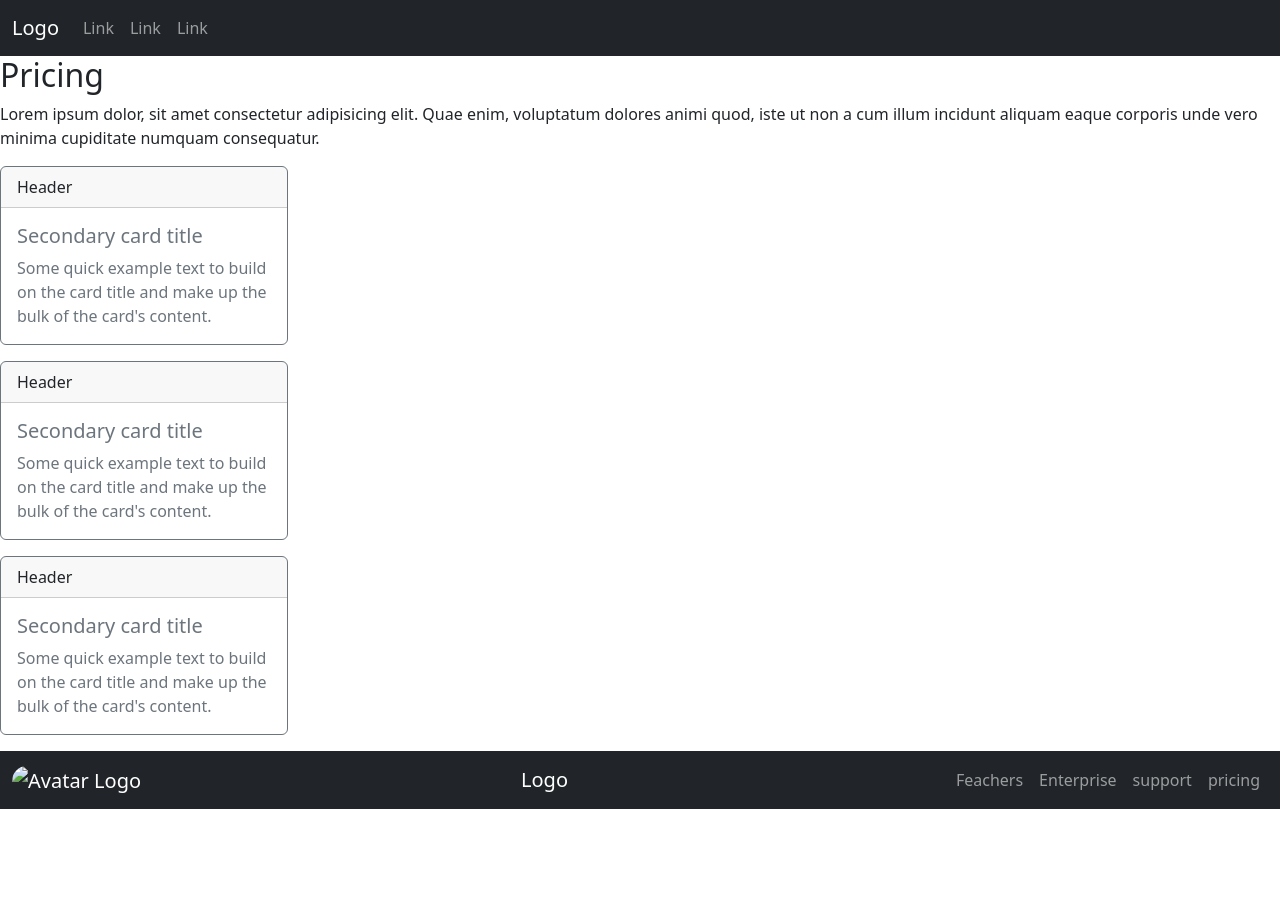
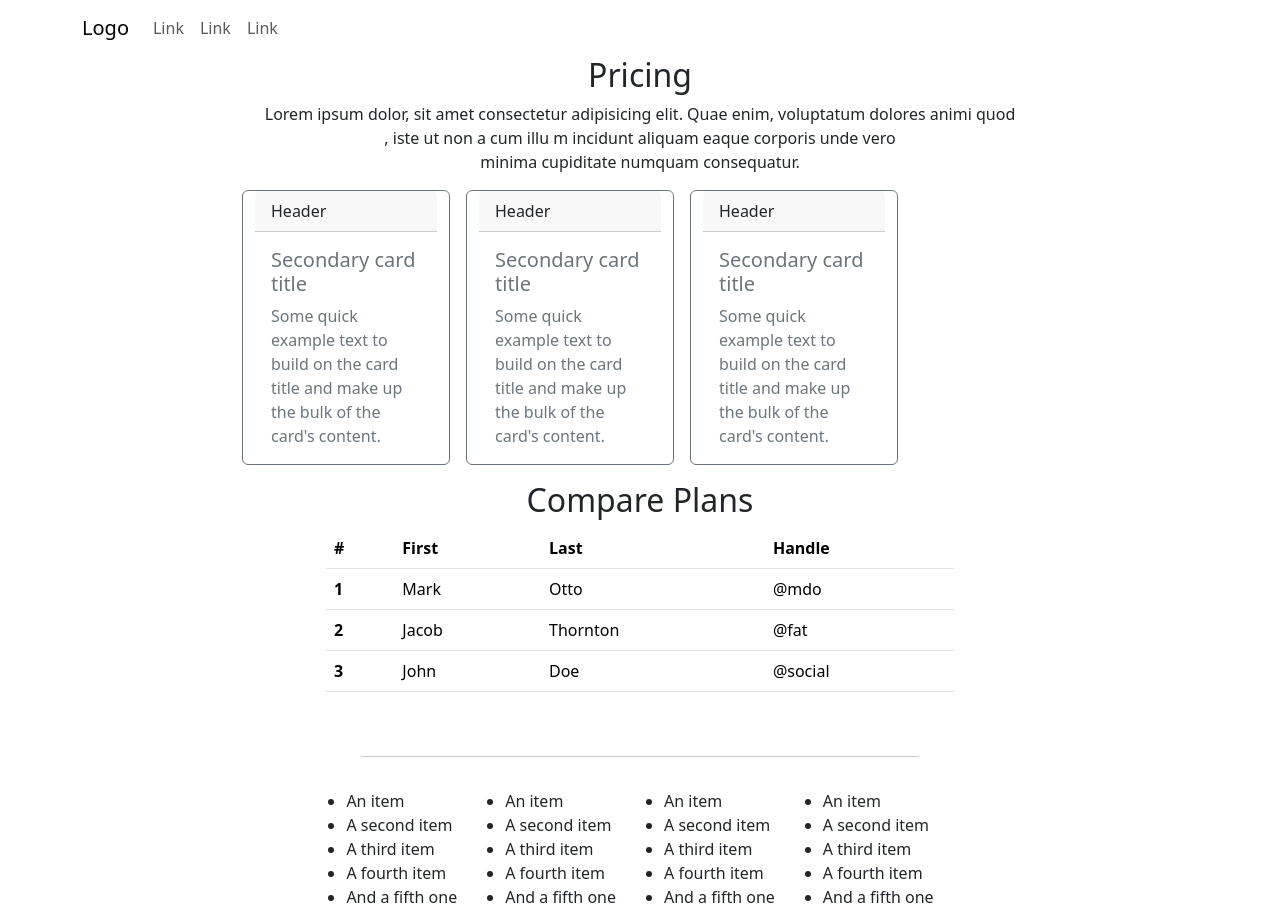
Before and after one commit to Ahmadrezaaa1382/layout-bootstrap, a plain HTML site: page tamrin bootstrap/index.html in a window 1280 px wide. Before the commit the page ends 809 px from the top, so only its background shows below. Drawn offline with nearby package versions, Linux system fonts and the light colour scheme.

Commit message:
Add files via upload

```diff
--- a/tamrin bootstrap/index.html
+++ b/tamrin bootstrap/index.html
@@ -8,8 +8,8 @@
     <script src="https://cdn.jsdelivr.net/npm/bootstrap@5.3.3/dist/js/bootstrap.bundle.min.js"></script>
 </head>
 <body>
-     <nav class="navbar navbar-expand-sm bg-dark navbar-dark">
-  <div class="container-fluid">
+     <nav class="container-fluid navbar navbar-expand-sm navbar-white">
+  <div class="container">
     <a class="navbar-brand" href="#">Logo</a>
     <button class="navbar-toggler" type="button" data-bs-toggle="collapse" data-bs-target="#collapsibleNavbar">
       <span class="navbar-toggler-icon"></span>
@@ -30,68 +30,121 @@
   </div>
 </nav>
 
-   <article>
-        <div>
+   <article class="container-fluid">
+        <div class="container text-center">
             <h2>Pricing</h2>
-            <p>Lorem ipsum dolor, sit amet consectetur adipisicing elit. Quae enim, voluptatum dolores animi quod, iste ut non a cum illum incidunt aliquam eaque corporis unde vero minima cupiditate numquam consequatur.</p>
+            <p>Lorem ipsum dolor, sit amet consectetur adipisicing elit.
+               Quae enim, voluptatum dolores animi quod <br>, iste ut non a cum illu m incidunt aliquam eaque corporis unde vero <br> minima cupiditate numquam consequatur.</p>
         </div>
    </article>
 
-    <article>
-        <section>
-             <div class="card border-secondary mb-3" style="max-width: 18rem;">
+    <article class="container-fluid">
+        <section class="container row gap-3 d-flex justify-content-center">
+             <div class="card border-secondary mb-3" style="max-width: 13rem;">
                <div class="card-header">Header</div>
                <div class="card-body text-secondary">
                  <h5 class="card-title">Secondary card title</h5>
                  <p class="card-text">Some quick example text to build on the card title and make up the bulk of the card's content.</p>
                </div>
               </div>
-        </section>
 
-       <section>
-        <div class="card border-secondary mb-3" style="max-width: 18rem;">
+        <div class="card border-secondary mb-3" style="max-width: 13rem;">
            <div class="card-header">Header</div>
            <div class="card-body text-secondary">
              <h5 class="card-title">Secondary card title</h5>
              <p class="card-text">Some quick example text to build on the card title and make up the bulk of the card's content.</p>
            </div>
         </div>
-        </section>
 
 
-       <div class="card border-secondary mb-3" style="max-width: 18rem;">
+
+       <div class="card border-secondary mb-3" style="max-width: 13rem;">
          <div class="card-header">Header</div>
          <div class="card-body text-secondary">
            <h5 class="card-title">Secondary card title</h5>
            <p class="card-text">Some quick example text to build on the card title and make up the bulk of the card's content.</p>
          </div>
        </div>
+       </section>
     </article>
 
+ <aside class="container-fluid mb-5">
+   <div class="container text-center">
+     <h2>Compare Plans</h2>
+    </div>
+      <table class="table container w-50">
+       <thead>
+         <tr>
+           <th scope="col">#</th>
+           <th scope="col">First</th>
+           <th scope="col">Last</th>
+           <th scope="col">Handle</th>
+         </tr>
+       </thead>
+       <tbody>
+         <tr>
+           <th scope="row">1</th>
+           <td>Mark</td>
+           <td>Otto</td>
+           <td>@mdo</td>
+         </tr>
+         <tr>
+           <th scope="row">2</th>
+           <td>Jacob</td>
+           <td>Thornton</td>
+           <td>@fat</td>
+         </tr>
+         <tr>
+           <th scope="row">3</th>
+           <td>John</td>
+           <td>Doe</td>
+           <td>@social</td>
+         </tr>
+       </tbody>
+     </table>
+</aside>
+
+<div class="container d-flex justify-content-center"><hr class="w-50 d-flex justify-content-center"></div>
 
 
-    <nav class="navbar navbar-expand-sm bg-dark navbar-dark">
-         <div class="container-fluid">
-           <a class="navbar-brand" href="#">
-             <img src="logo.png" alt="Avatar Logo" style="width:40px;" class="rounded-pill">
-           </a>
-           <a class="navbar-brand text-start" href="#">Logo</a>
-           <ul class="navbar-nav">
-             <li class="nav-item">
-               <a class="nav-link" href="#">Feachers</a>
-             </li>
-            <li class="nav-item">
-               <a class="nav-link" href="#">Enterprise</a>
-             </li>
-             <li class="nav-item">
-               <a class="nav-link" href="#">support</a>
-             </li>
-             <li class="nav-item">
-               <a class="nav-link" href="#">pricing</a>
-             </li>
-           </ul>
-         </div>
+<footer class="container-fluid">
+    <div class="container gap-5 d-flex justify-content-center pt-3">
+       <ul class="list-group">
+      <li class="list-item">An item</li>
+      <li class="list-item">A second item</li>
+      <li class="list-item">A third item</li>
+      <li class="list-item">A fourth item</li>
+      <li class="list-item">And a fifth one</li>
+    </ul>
 
-    </nav>
+    <ul class="list-group list-group-flush">
+  <li class="list-item">An item</li>
+  <li class="list-item">A second item</li>
+  <li class="list-item">A third item</li>
+  <li class="list-item">A fourth item</li>
+  <li class="list-item">And a fifth one</li>
+</ul>
+
+<ul class="list-group list-group-flush">
+  <li class="list-item">An item</li>
+  <li class="list-item">A second item</li>
+  <li class="list-item">A third item</li>
+  <li class="list-item">A fourth item</li>
+  <li class="list-item">And a fifth one</li>
+</ul>
+
+<ul class="list-group list-group-flush">
+  <li class="list-item">An item</li>
+  <li class="list-item">A second item</li>
+  <li class="list-item">A third item</li>
+  <li class="list-item">A fourth item</li>
+  <li class="list-item">And a fifth one</li>
+</ul>
+</div>
+
+
+</footer>
+
+
 </body>
 </html>
```
